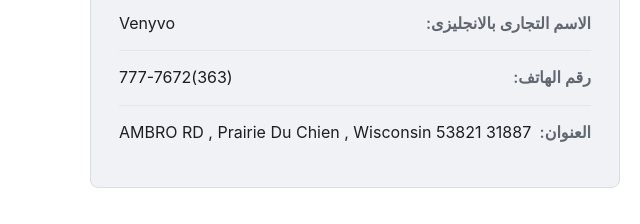
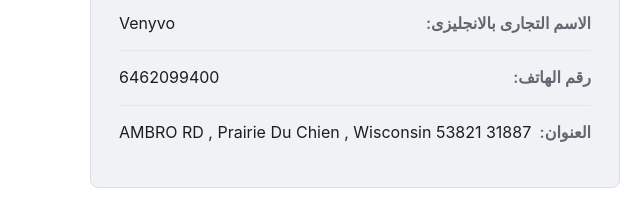
Before and after one commit to Ve-nyvo/Ve-nyvo.github.io, a plain HTML site: page index.html in a window 1280 px wide. Shown: the part 576-800 px from the top of the page, 0-640 px from the left. Drawn offline with Linux system fonts and the light colour scheme.

Commit message:
Update index.html

```diff
--- a/index.html
+++ b/index.html
@@ -126,7 +126,7 @@
                         <ul class="data-list">
                             <li><span class="label">الاسم التجارى بالعربى:</span><span class="value">Venyvo</span></li>
                             <li><span class="label">الاسم التجارى بالانجليزى:</span><span class="value">Venyvo</span></li>
-                            <li><span class="label">رقم الهاتف:</span><span class="value">(363)777-7672</span></li>
+                            <li><span class="label">رقم الهاتف:</span><span class="value">6462099400</span></li>
                             <li><span class="label">العنوان:</span><span class="value">31887 AMBRO RD , Prairie Du Chien , Wisconsin 53821</span></li>
                         </ul>
                     </div>
```
